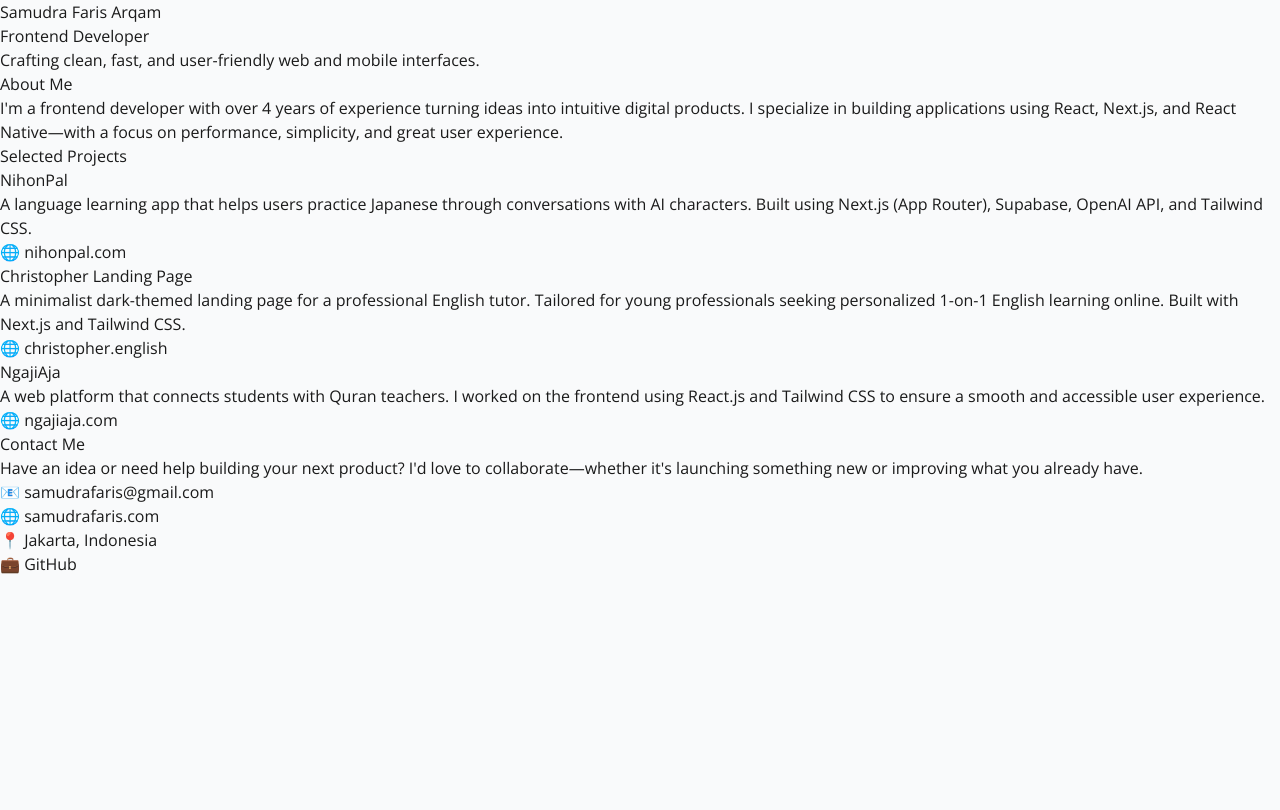
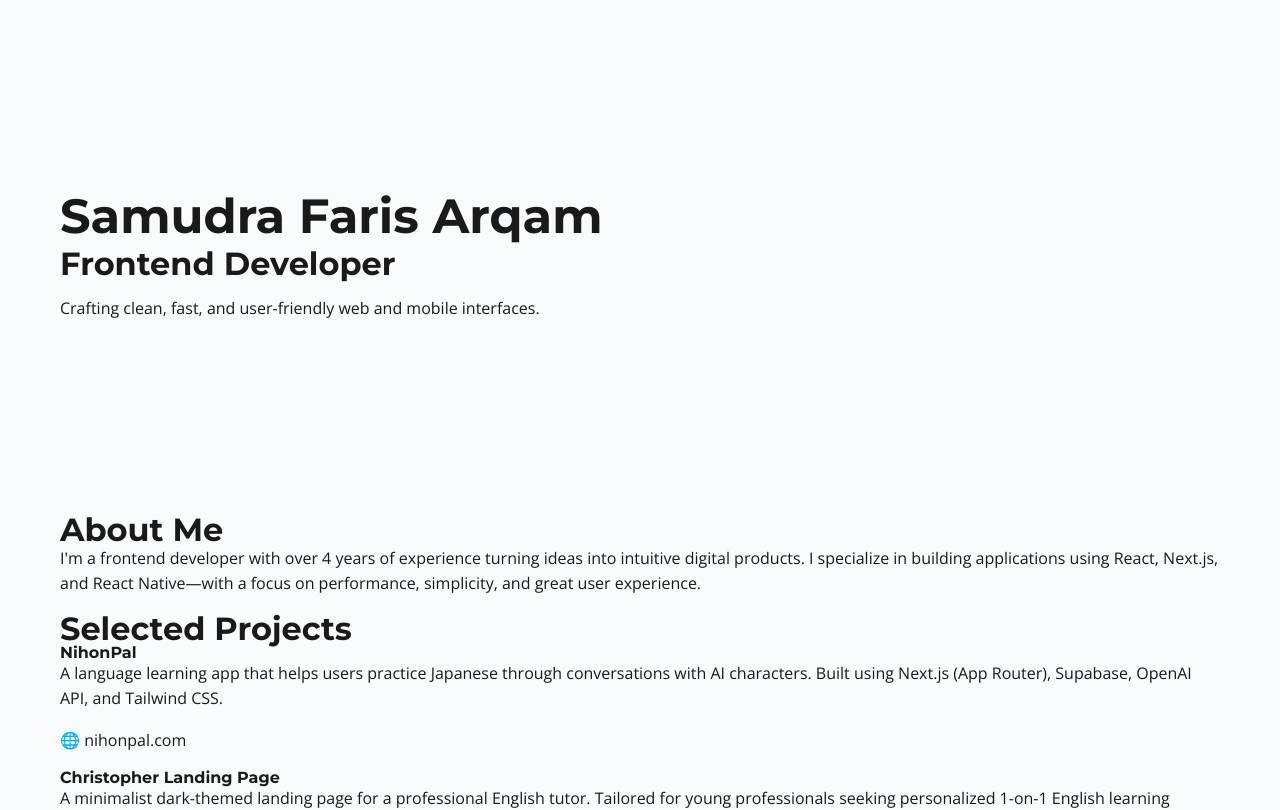
Before and after one commit to samudraarq/samudra-web, a Next.js app: page / in a window 1280 px wide. Shown: the top 810 px of the page. Built offline with nearby package versions, Linux system fonts and the light colour scheme.

Commit message:
add custom-container

```diff
--- a/src/app/globals.css
+++ b/src/app/globals.css
@@ -27,3 +27,44 @@ body {
   color: var(--foreground);
   font-family: var(--font-open-sans), sans-serif;
 }
+
+@layer base {
+  h1,
+  h2,
+  h3 {
+    font-family: var(--font-montserrat), sans-serif;
+    font-weight: 700;
+    line-height: 1;
+  }
+
+  h1 {
+    font-size: 48px;
+  }
+
+  h2 {
+    font-size: 32px;
+  }
+
+  p {
+    line-height: 1.6;
+    margin-bottom: 1rem;
+  }
+
+  a {
+    color: var(--primary);
+    text-decoration: none;
+    transition: color 0.3s ease;
+
+    &:hover {
+      color: var(--secondary);
+    }
+  }
+}
+
+@layer components {
+  .custom-container {
+    max-width: 1200px;
+    margin: 0 auto;
+    padding: 0 20px;
+  }
+}
--- a/src/components/about-section.tsx
+++ b/src/components/about-section.tsx
@@ -1,6 +1,6 @@
 const AboutSection = () => {
   return (
-    <div className="about-section">
+    <div className="custom-container">
       <h2>About Me</h2>
       <p>
         I'm a frontend developer with over 4 years of experience turning ideas
--- a/src/components/contact-section.tsx
+++ b/src/components/contact-section.tsx
@@ -1,6 +1,6 @@
 const ContactSection = () => {
   return (
-    <div className="contact-section">
+    <div className="custom-container">
       <h2>Contact Me</h2>
       <p>
         Have an idea or need help building your next product? I'd love to
--- a/src/components/hero-section.tsx
+++ b/src/components/hero-section.tsx
@@ -1,10 +1,15 @@
 const HeroSection = () => {
   return (
-    <div className="hero-section">
-      <h1>Samudra Faris Arqam</h1>
-      <h2>Frontend Developer</h2>
-      <p>Crafting clean, fast, and user-friendly web and mobile interfaces.</p>
+    <div className="custom-container">
+      <div className="my-48">
+        <h1>Samudra Faris Arqam</h1>
+        <h2 className="mt-2">Frontend Developer</h2>
+        <p className="mt-4">
+          Crafting clean, fast, and user-friendly web and mobile interfaces.
+        </p>
+      </div>
     </div>
   );
 };
+
 export default HeroSection;
--- a/src/components/projects-section.tsx
+++ b/src/components/projects-section.tsx
@@ -1,6 +1,6 @@
 const ProjectsSection = () => {
   return (
-    <div className="projects-section">
+    <div className="custom-container">
       <h2>Selected Projects</h2>
 
       <div className="project">
```
